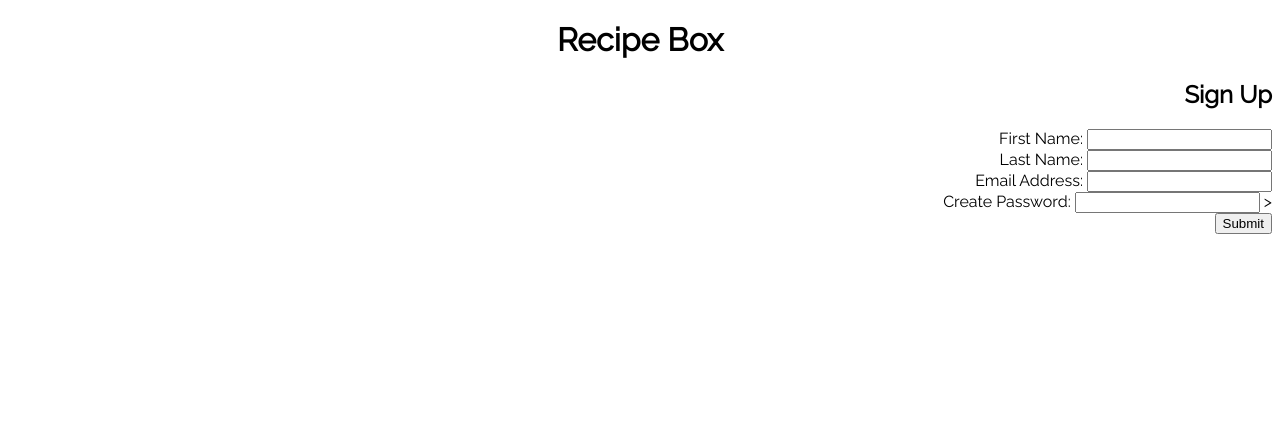
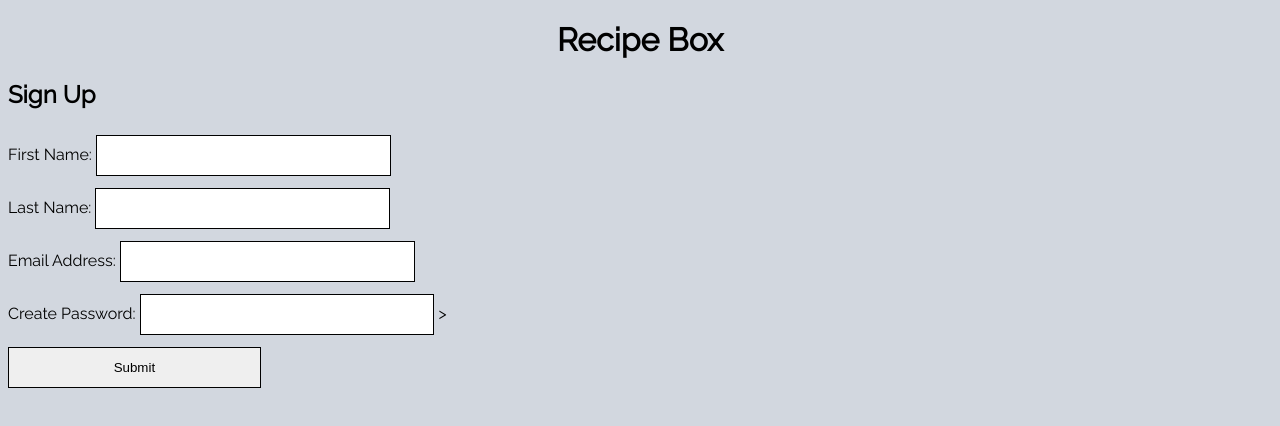
Before and after one commit to mollybick/SavvyCodersCapstone, a website: page index.html in a window 1280 px wide. Drawn offline with Linux system fonts and the light colour scheme.

Commit message:
Added border and padding to sign up boxes

```diff
--- a/style-css.css
+++ b/style-css.css
@@ -1,5 +1,6 @@
 :root {
   font-family: "Raleway", sans-serif;
+  background-color: #d2d7df;
 }
 
 h1 {
@@ -7,9 +8,16 @@ h1 {
 }
 
 h2 {
-  text-align: right;
+  text-align: left;
 }
 
 form {
-  text-align: right;
+  text-align: left;
 }
+
+input {
+  width: 20%;
+  padding: 12px 20px;
+  margin: 6px 0;
+  border: 1px solid black;
+}
```
